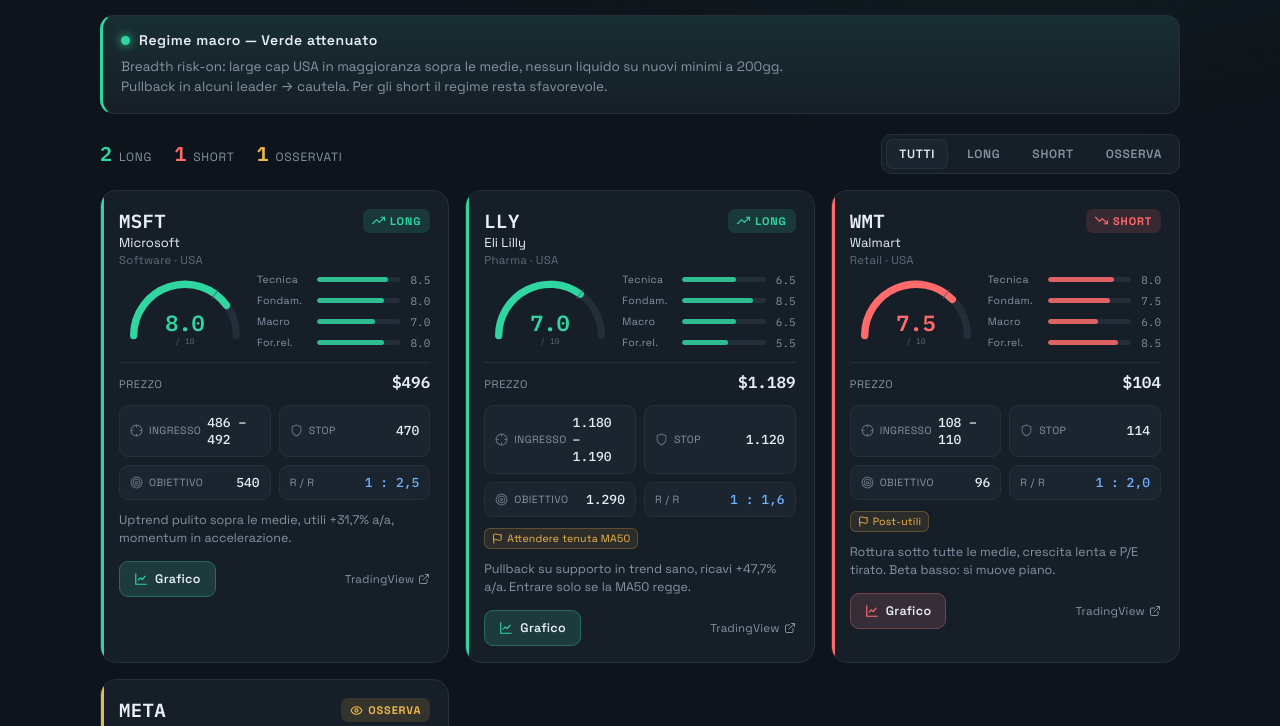
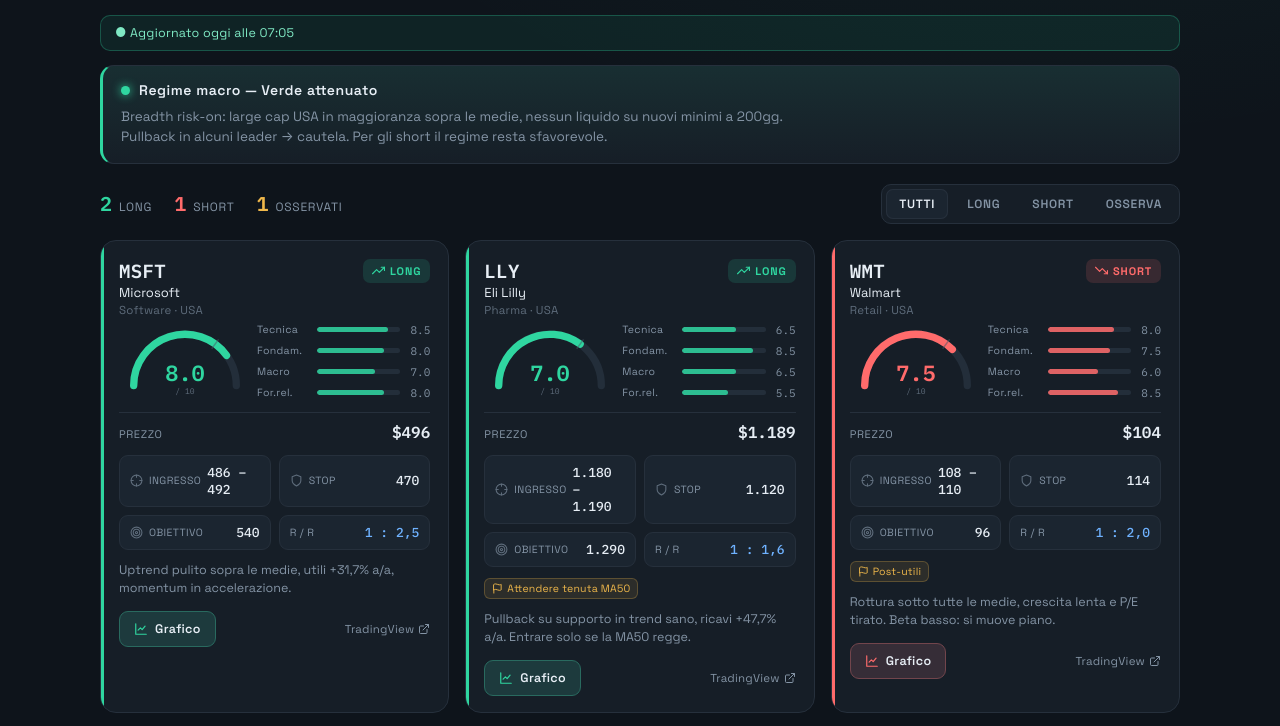
Before and after one commit to marcogali96/swing-brief-giornaliero, a plain HTML site: page index.html in a window 1280 px wide. Shown: the part 83-809 px from the top of the page. Drawn offline with Linux system fonts and the light colour scheme.

Commit message:
Add files via upload

```diff
--- a/brief.json
+++ b/brief.json
@@ -1,6 +1,7 @@
 {
   "date": "27 agosto 2026",
   "dataDate": "dati al 26/08",
+  "generatedAt": "2026-08-27T07:05:00Z",
   "regime": {
     "level": "verde",
     "label": "Verde attenuato",
--- a/index.html
+++ b/index.html
@@ -12,6 +12,10 @@
 body{ margin:0; background: radial-gradient(1200px 600px at 80% -10%, rgba(47,214,160,.06), transparent 60%), var(--ink);
   color:var(--tx); min-height:100vh; padding:26px 20px 40px; font-family:'Space Grotesk',-apple-system,'Segoe UI',Roboto,sans-serif; -webkit-font-smoothing:antialiased; }
 .mono{ font-family:'IBM Plex Mono',ui-monospace,monospace; }
+.freshbar{ max-width:1080px; margin:0 auto 14px; padding:9px 14px; border-radius:10px; font-size:12.5px; letter-spacing:.02em; display:flex; align-items:center; gap:8px; }
+.freshbar.fresh, .freshbar.ok{ background:rgba(47,214,160,.08); border:1px solid rgba(47,214,160,.28); color:#7fe9c4; }
+.freshbar.stale{ background:rgba(255,107,107,.12); border:1px solid rgba(255,107,107,.5); color:#ffb3b3; font-weight:600; animation:pulse 2s ease-in-out infinite; }
+@keyframes pulse{ 0%,100%{ box-shadow:0 0 0 0 rgba(255,107,107,0);} 50%{ box-shadow:0 0 0 4px rgba(255,107,107,.14);} }
 .top{ max-width:1080px; margin:0 auto 18px; display:flex; align-items:flex-start; justify-content:space-between; gap:16px; }
 .title{ font-size:26px; font-weight:700; letter-spacing:.14em; }
 .sub{ color:var(--mut); font-size:13px; margin-top:3px; letter-spacing:.02em; }
@@ -101,7 +105,7 @@
 <script>
 /* ————— dati di riserva: la dashboard funziona anche se brief.json manca ————— */
 const FALLBACK = {
-  date: "27 agosto 2026", dataDate: "dati al 26/08",
+  date: "27 agosto 2026", dataDate: "dati al 26/08", generatedAt: "2026-08-27T07:05:00Z",
   regime: { level: "verde", label: "Verde attenuato",
     detail: "Breadth risk-on: large cap USA in maggioranza sopra le medie, nessun liquido su nuovi minimi a 200gg. Pullback in alcuni leader → cautela. Per gli short il regime resta sfavorevole." },
   items: [
@@ -222,11 +226,25 @@
 }
 
 /* ————— render ————— */
+function freshness(iso){
+  const now=new Date();
+  if(!iso) return { level:"stale", icon:"\u26A0", text:"Aggiornamento sconosciuto — verifica l'automazione." };
+  const gen=new Date(iso);
+  const mrb=new Date(now); const wd=mrb.getDay();
+  if(wd===0) mrb.setDate(mrb.getDate()-2); else if(wd===6) mrb.setDate(mrb.getDate()-1);
+  mrb.setHours(0,0,0,0);
+  const hh=gen.toLocaleTimeString("it-IT",{hour:"2-digit",minute:"2-digit"});
+  const dm=gen.toLocaleDateString("it-IT",{day:"2-digit",month:"2-digit"});
+  if(gen.toDateString()===now.toDateString()) return { level:"fresh", icon:"\u25CF", text:"Aggiornato oggi alle "+hh };
+  if(gen>=mrb) return { level:"ok", icon:"\u25CF", text:"Ultima seduta: "+dm+" "+hh };
+  return { level:"stale", icon:"\u26A0", text:"DATI NON AGGIORNATI — ultimo: "+dm+" "+hh+". Non operare finch\u00e9 non si aggiorna." };
+}
 const STATE={ filter:"TUTTI", data:FALLBACK };
 const app=document.getElementById("app");
 
 function build(){
   const d=STATE.data, r=REGIME[d.regime.level];
+  const fr=freshness(d.generatedAt);
   const c={ long:d.items.filter(x=>x.dir==="LONG").length, short:d.items.filter(x=>x.dir==="SHORT").length, watch:d.items.filter(x=>x.dir==="WATCH").length };
   const tabs=["TUTTI","LONG","SHORT","WATCH"];
   app.innerHTML=`
@@ -236,6 +254,7 @@
         ${["verde","giallo","rosso"].map(lv=>`<span class="lamp ${d.regime.level===lv?"on":""}" style="--c:${REGIME[lv].color}"></span>`).join('')}
       </div>
     </header>
+    <div class="freshbar ${fr.level}">${fr.icon} ${fr.text}</div>
     <section class="regime" style="--rc:${r.color}">
       <div class="regime-head"><span class="regime-dot"></span><span class="regime-label">Regime macro — ${d.regime.label}</span></div>
       <p class="regime-detail">${d.regime.detail}</p>
```
